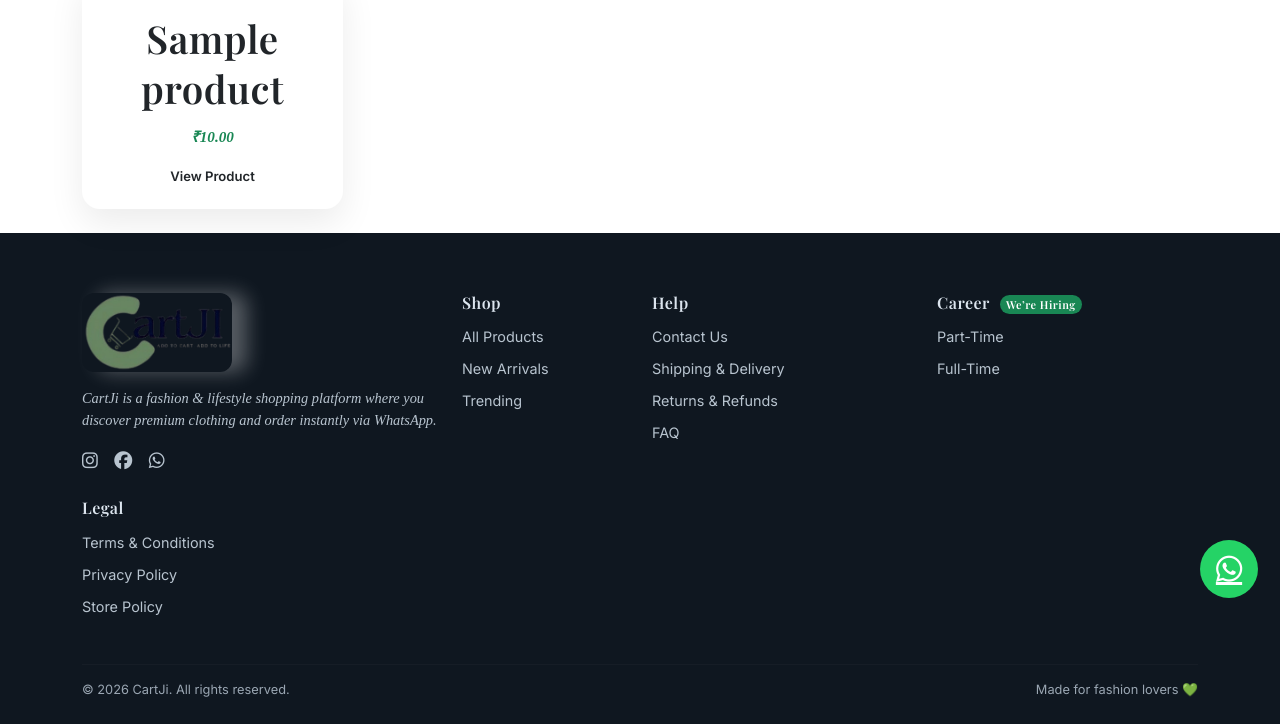
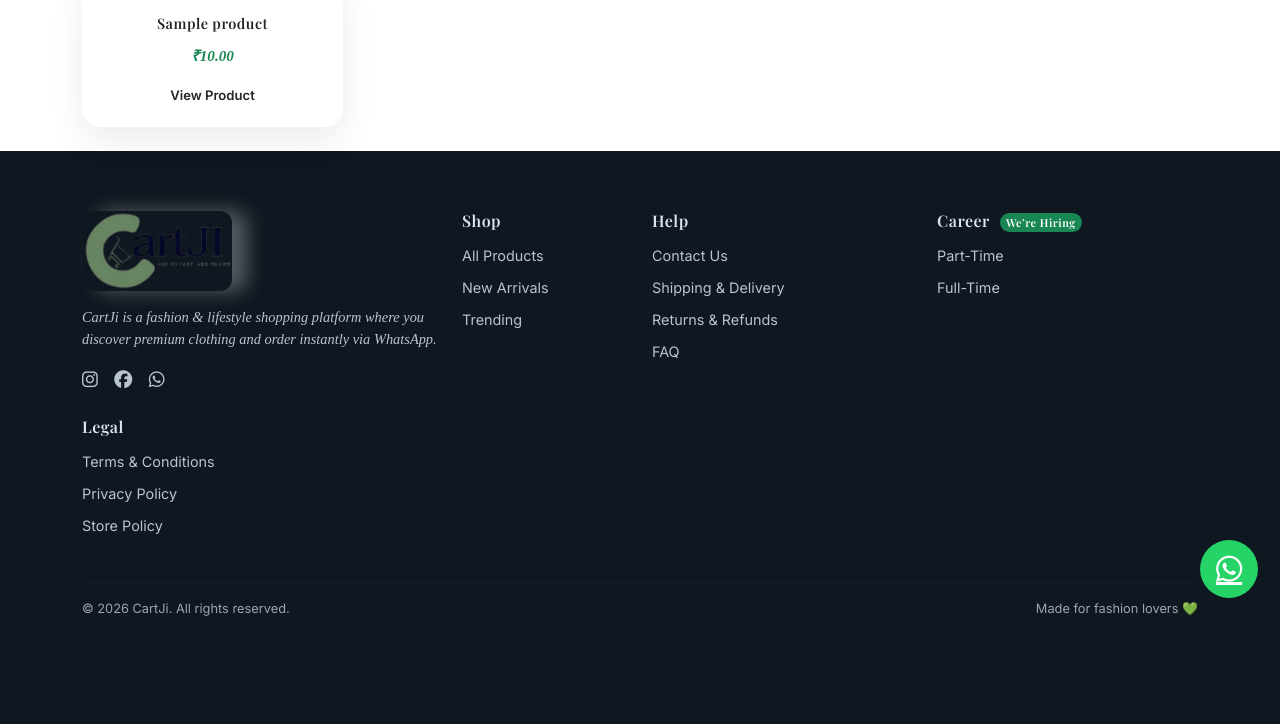
Before and after one commit to jicartji-dev/ecommerce, a Django app: page /products/ in a window 1280 px wide. Shown: the part 180-904 px from the top of the page. After the commit the page ends 796 px from the top, so only its background shows below. Run offline with Django 5.2, Linux system fonts and the light colour scheme; tables that the repository leaves empty hold one stand-in row (values such as "Sample post").

Commit message:
font size fixing

```diff
--- a/cartjiapp/static/cartjiapp/css/style.css
+++ b/cartjiapp/static/cartjiapp/css/style.css
@@ -793,7 +793,7 @@ body {
 }
 
 .product-title {
-    font-size: .9rem;
+    font-size: .9rem !important;
     font-weight: 600;
     margin-bottom: 6px;
     line-height: 1.3;
--- a/cartjiapp/templates/cartjiapp/index.html
+++ b/cartjiapp/templates/cartjiapp/index.html
@@ -155,7 +155,6 @@ Shop premium products and order directly on WhatsApp. Fast & trusted.
                                 ₹{{ product.original_price }}
                             </p>
                             {% endif %}
-
 
                         </div>
 
```
